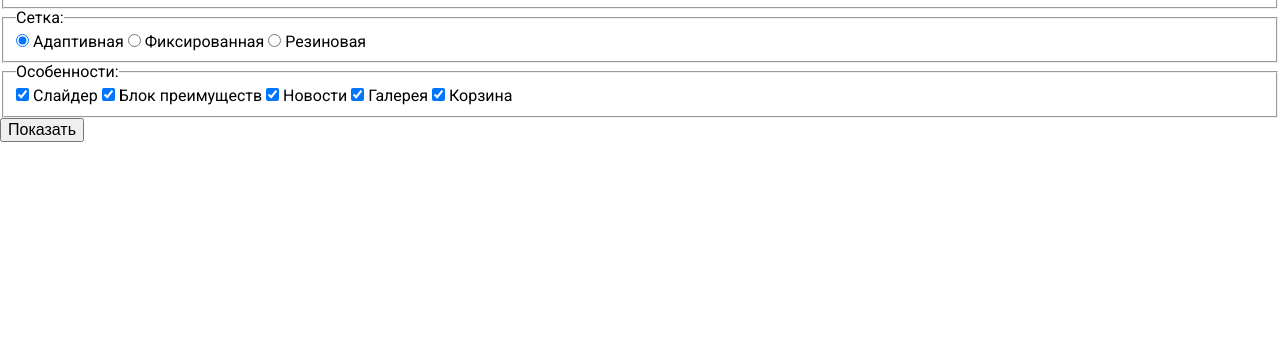
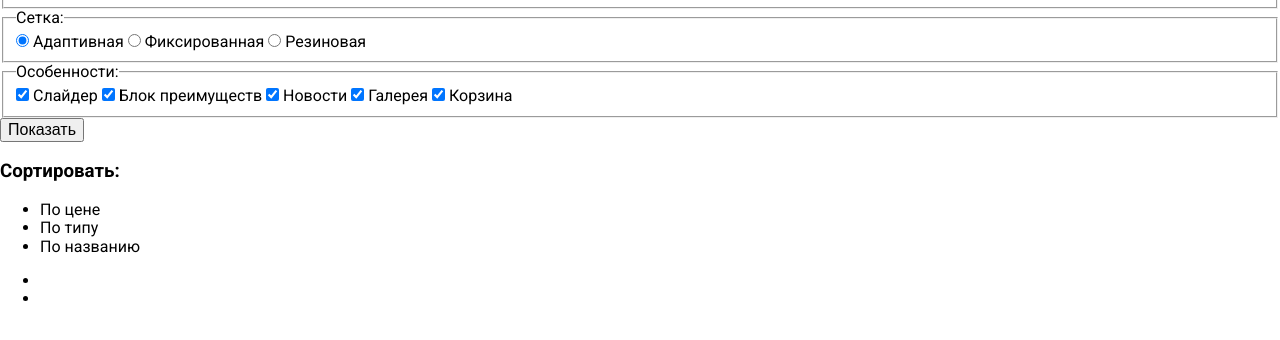
Before and after one commit to NataliaIlina/38944-nerds, a website: page catalog.html in a window 1280 px wide. Shown: the part 168-508 px from the top of the page. Drawn offline with Linux system fonts and the light colour scheme.

Commit message:
+строка сортировки

```diff
--- a/catalog.html
+++ b/catalog.html
@@ -98,6 +98,29 @@
       </form>
     </section>
 
+    <section class="sort">
+      <h3 class="sort__title">
+        Сортировать:
+      </h3>
+
+      <ul class="sort__list">
+        <li class="sort__item  sort__item--active">
+          По цене
+        </li>
+        <li class="sort__item">
+          По типу
+        </li>
+        <li class="sort__item">
+          По названию
+        </li>
+      </ul>
+<!-- Для переключателей лучше использовать список или можно просто div-ами? -->
+      <ul class="sort__controls">
+        <li class="sort__control  sort__control--down"></li>
+        <li class="sort__control  sort__control--up"></li>
+      </ul>
+    </section>
+
   </main>
 
 
```
